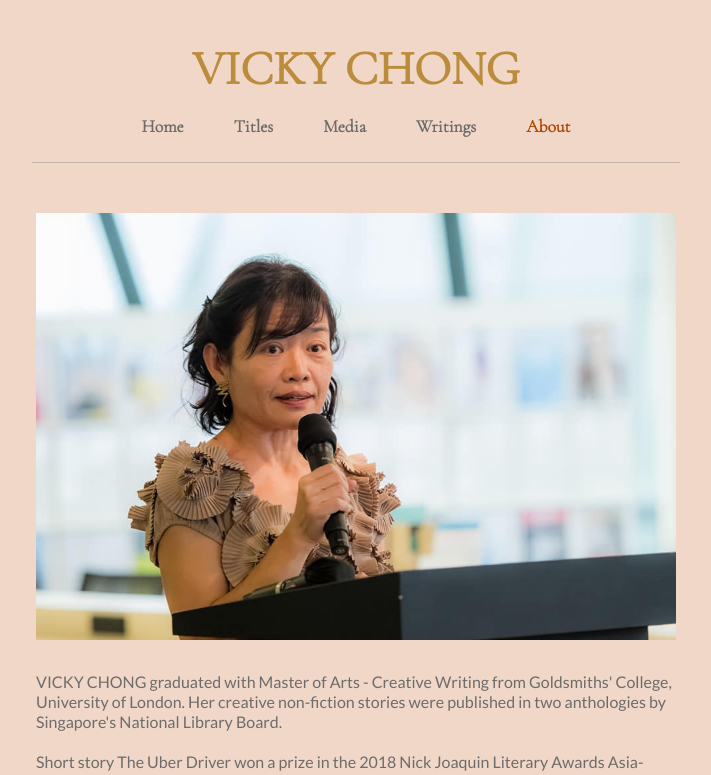
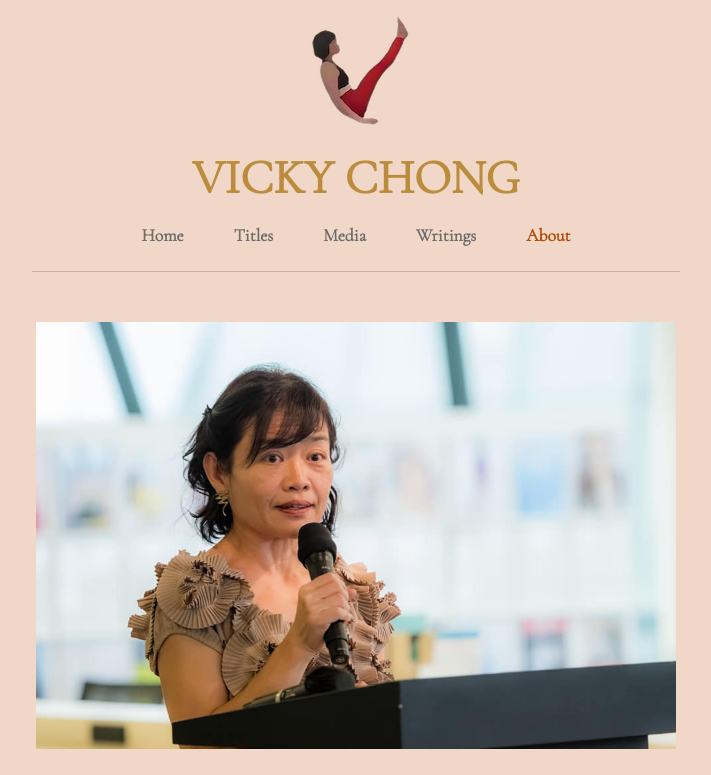
Before and after one commit to andreastoh/vickychong, a plain HTML site: page about.html in a window 1280 px wide. Shown: the top 775 px of the page, without its empty margins (284-995 px from the left). Drawn offline with nearby package versions, Linux system fonts and the light colour scheme.

Commit message:
Add files via upload

```diff
--- a/about.html
+++ b/about.html
@@ -47,6 +47,7 @@
         <!--==================== HEADER ====================-->
     <header id="header" class="header">
       <div id="logo" data-content-field="site-title">
+        <a href="https://vickychong.sg" target="_blank"><img src="assets/img/icon3.png"></a>
         <h1 class="logo"><a href="/">VICKY CHONG</a></h1>
       </div>
 
--- a/assets/css/style.css
+++ b/assets/css/style.css
@@ -1,5 +1,5 @@
 /*==================== GOOGLE FONTS ====================*/
-@import url('https://fonts.googleapis.com/css2?family=Cormorant+Garamond:wght@300&family=Lato&family=Parisienne&display=swap');
+@import url('https://fonts.googleapis.com/css2?family=Cormorant+Garamond:wght@300&family=Lato&display=swap');
 
 *{
 	margin: 0;
@@ -16,7 +16,7 @@
 	align-items: center;
 	text-decoration: none;
 	font-size: 3rem;
-	padding-top: 2rem;
+	padding-top: 0rem;
   	margin: 0.5rem auto;
   	color: #bc8c3d;
   	font-family: 'Cormorant Garamond', serif;
@@ -46,7 +46,6 @@
 	color: #6d6c6b;
 	padding: 8px 25px;
 	font-family: 'Cormorant Garamond', serif;
-
 }
 
 .navbar ul li a:hover{
```
Also changed, not shown: index.html (+1 -0 lines), media.html (+1 -0 lines), titles.html (+1 -0 lines), apple-touch-icon.png, assets/img/Screenshot 2022-04-24 at 11.35.50 PM.png (added), assets/img/Screenshot_2022-04-24_at_11.35.50_PM-removebg-preview (1).png (added), assets/img/Screenshot_2022-04-24_at_11.35.50_PM-removebg-preview.png (added), assets/img/bbe8406.jpeg (added), assets/img/bbe8406_copy-removebg-preview.png (added), assets/img/icon.png (added), assets/img/icon2.png (added), assets/img/icon3.png (added).
